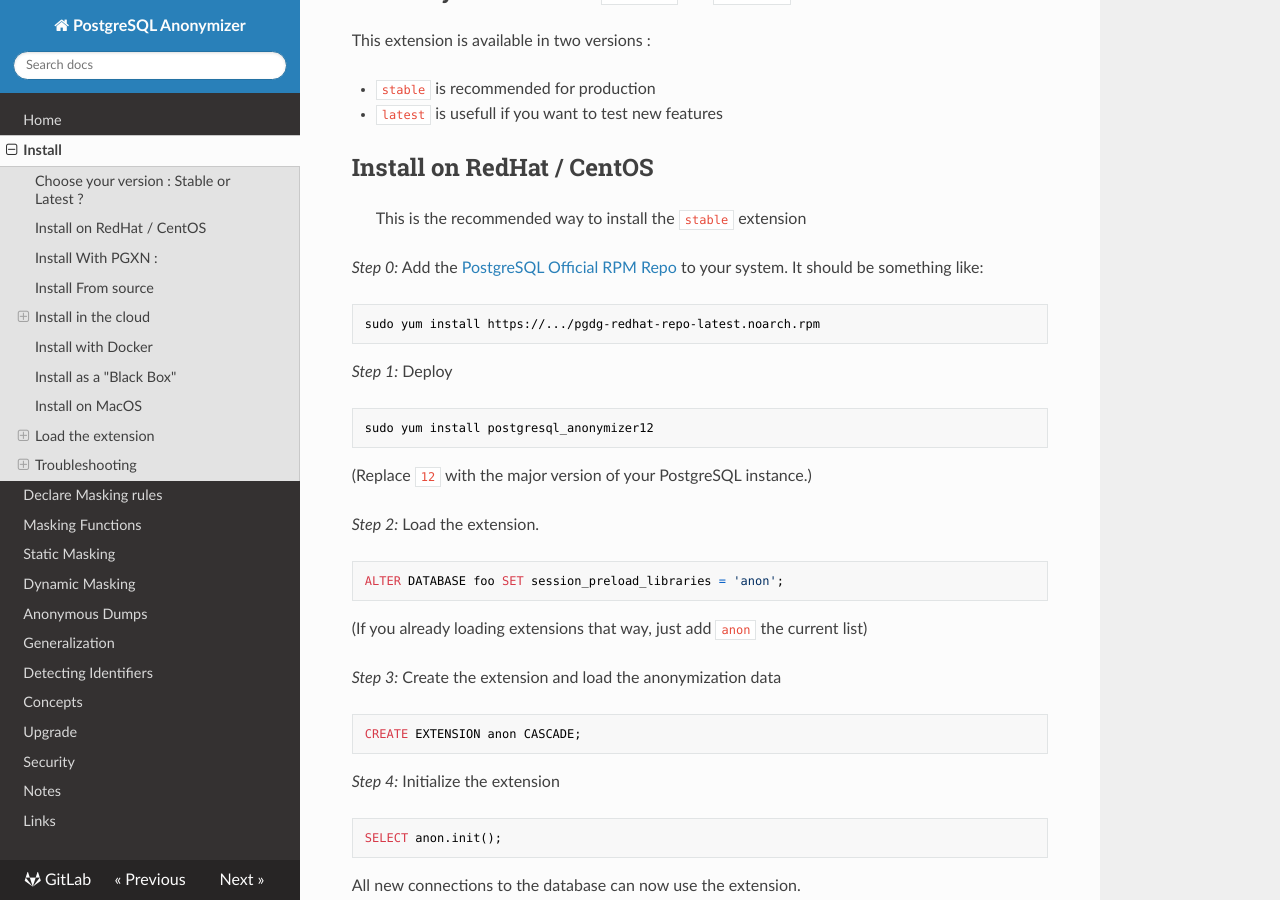
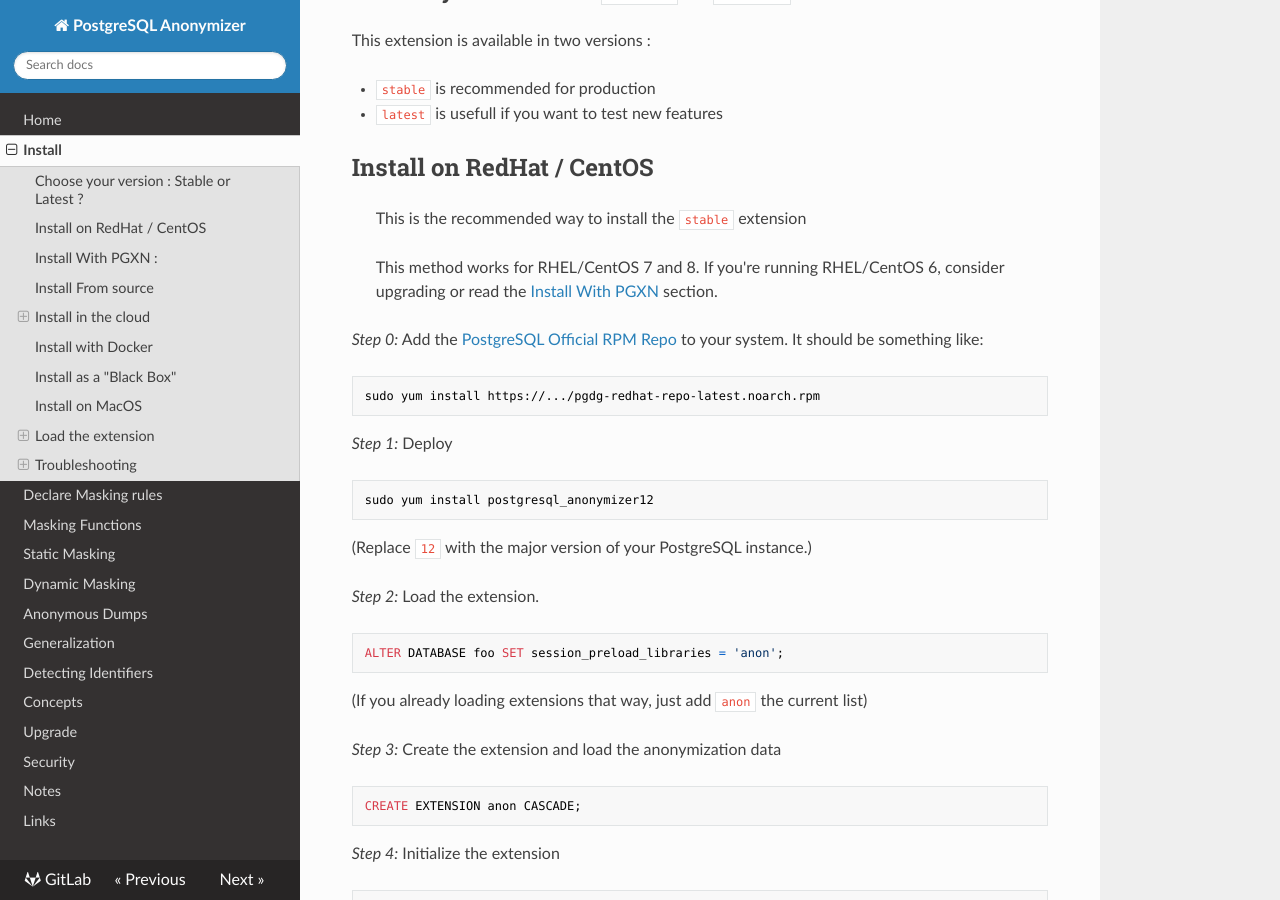
Before and after one commit to neondatabase/postgresql_anonymizer, an MkDocs documentation site: the page built from docs/INSTALL.md, in a window 1280 px wide and 900 px high, scrolled down 740 px. Built offline with MkDocs 1.6.1, drawn with Linux system fonts in a browser that asks for light colours; nearby versions of some CDN libraries.

Commit message:
[doc] RHEL6 is deprecated

```diff
--- a/docs/INSTALL.md
+++ b/docs/INSTALL.md
@@ -50,6 +50,8 @@
 
 > This is the recommended way to install the `stable` extension
 
+> This method works for RHEL/CentOS 7 and 8. If you're running RHEL/CentOS 6,
+> consider upgrading or read the [Install With PGXN] section.
 
 _Step 0:_ Add the [PostgreSQL Official RPM Repo] to your system. It should be
 something like:
```
